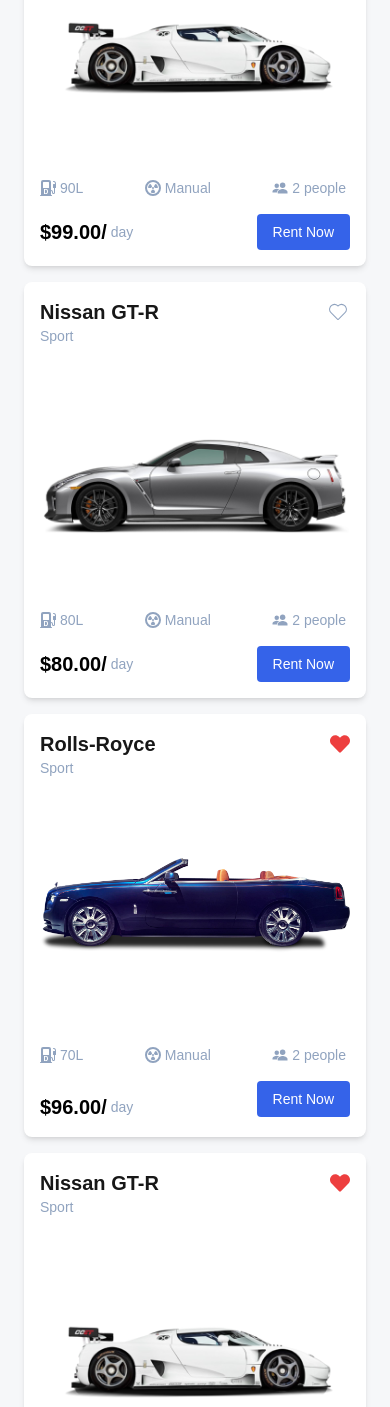
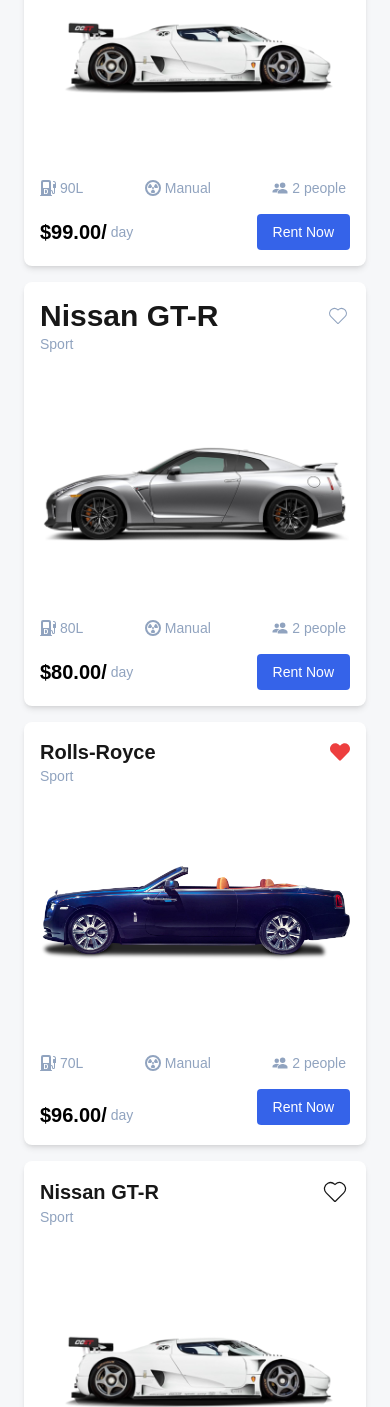
Before and after one commit to huzaifaqazi/Ecommerce-project-Figma, a Next.js app: page / in a window 390 px wide. Shown: the part 2179-3586 px from the top of the page. Built offline with nearby package versions, Linux system fonts and the light colour scheme.

Commit message:
first commit

```diff
--- a/app/components/catalouge.tsx
+++ b/app/components/catalouge.tsx
@@ -53,7 +53,7 @@
         {/* Card 2 */}
         <div className="w-full sm:w-[48%] lg:w-[350px] h-auto bg-white p-4 rounded-lg shadow-md">
           <div className="flex justify-between items-center">
-            <h1 className="text-xl sm:text-2xl font-bold">Nissan GT-R</h1>
+            <h1 className="text-3xl sm:text-2xl font-bold">Nissan GT-R</h1>
             <CiHeart className="text-[#90A3BF] text-2xl sm:text-2xl" />
           </div>
           <p className="text-[#90A3BF] text-sm sm:text-base">Sport</p>
@@ -116,7 +116,7 @@
         <div className="w-full sm:w-[48%] lg:w-[350px] h-auto bg-white p-4 rounded-lg shadow-md">
           <div className="flex justify-between items-center">
             <h1 className="text-xl sm:text-2xl font-bold">Nissan GT-R</h1>
-            <FaHeart className="text-[#ED3F3F] text-xl sm:text-2xl" />
+            <CiHeart className=" text-3xl sm:text-2xl" />
           </div>
           <p className="text-[#90A3BF] text-sm sm:text-base">Sport</p>
           <Image src={categorycar} alt="car" className="my-14" />
```
